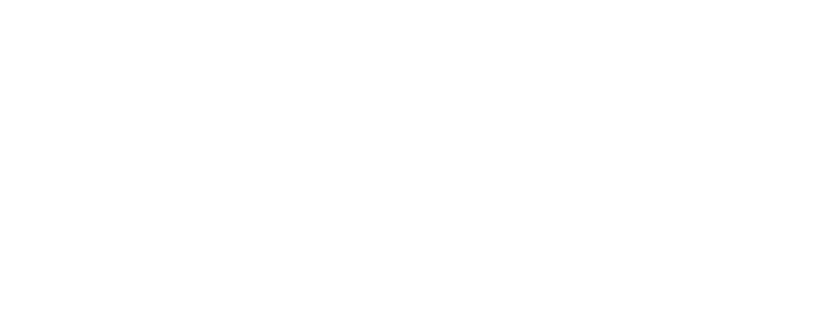
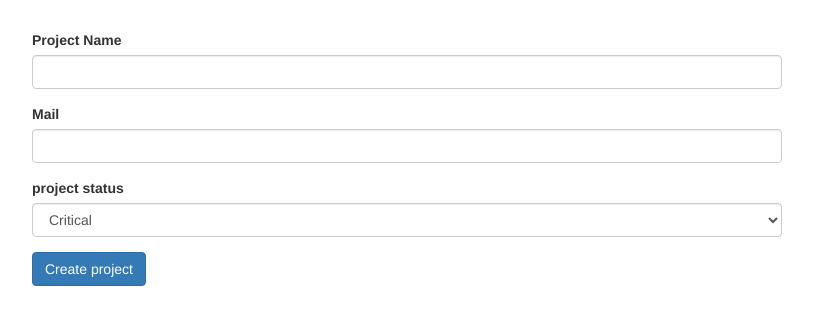
Before and after one commit to chocolatech/angular-complete-guide, an Angular app: page / in a window 1280 px wide. Shown: the top 324 px of the page, without its empty margins (233-1046 px from the left). Built offline with nearby package versions, Linux system fonts and the light colour scheme.

Commit message:
submit assignment 7

```diff
--- a/src/app/app.component.html
+++ b/src/app/app.component.html
@@ -14,6 +14,26 @@
 
           Upon submitting the form, simply print the value to the console
       -->
+
+      <form [formGroup]="projectForm" (ngSubmit)="onSaveProject()">
+        <div class="form-group">
+          <label for="name">Project Name</label>
+          <input type="text" class="form-control" id="name" formControlName="projectName">
+        </div>
+        <div class="form-group">
+          <label for="email">Mail</label>
+          <input type="email" class="form-control" id="email" formControlName="email">
+        </div>
+        <div class="form-group">
+          <label for="status">project status</label>
+          <select id="status" class="form-control" formControlName="projectStatus">
+            <option value="stable">Stable</option>
+            <option value="critical">Critical</option>
+            <option value="finished">Finished</option>
+          </select>
+        </div>
+        <button class="btn btn-primary" type="submit">Create project</button>
+      </form>
     </div>
   </div>
 </div>
--- a/src/app/app.component.ts
+++ b/src/app/app.component.ts
@@ -1,9 +1,25 @@
-import { Component } from '@angular/core';
+import { Component, OnInit } from '@angular/core';
+import { FormGroup, FormControl, Validators } from '@angular/forms';
+import { CustomValidators } from './custom-validators';
 
 @Component({
   selector: 'app-root',
   templateUrl: './app.component.html',
   styleUrls: ['./app.component.css']
 })
-export class AppComponent {
+export class AppComponent implements OnInit {
+  projectForm: FormGroup
+
+  ngOnInit() {
+    this.projectForm = new FormGroup({
+      'projectName': new FormControl(null, [Validators.required, CustomValidators.invalidProjectName], CustomValidators.asyncInvalidProjectName),
+      'email': new FormControl(null, [Validators.required, Validators.email]),
+      'projectStatus': new FormControl('critical'),
+    })
+  }
+
+  onSaveProject() {
+    console.log(this.projectForm.value)
+  }
+
 }
--- a/src/app/app.module.ts
+++ b/src/app/app.module.ts
@@ -1,6 +1,6 @@
 import { BrowserModule } from '@angular/platform-browser';
 import { NgModule } from '@angular/core';
-import { FormsModule } from '@angular/forms';
+import { FormsModule, ReactiveFormsModule } from '@angular/forms';
 
 
 import { AppComponent } from './app.component';
@@ -11,7 +11,7 @@
   ],
   imports: [
     BrowserModule,
-    FormsModule,
+    ReactiveFormsModule,
   ],
   providers: [],
   bootstrap: [AppComponent]
--- /dev/null
+++ b/src/app/custom-validators.ts
@@ -0,0 +1,23 @@
+import { FormControl } from "@angular/forms";
+import { Observable } from "rxjs";
+
+export class CustomValidators {
+    static invalidProjectName(control: FormControl): { [s: string]: boolean } {
+        if (control.value === 'Test') {
+            return { 'invalidProjectName': true }
+        }
+        return null
+    }
+    static asyncInvalidProjectName(control: FormControl): Promise<any> | Observable<any> {
+        const promise = new Promise((resolve, reject) => {
+            setTimeout(() => {
+                if (control.value === 'Testproject') {
+                    resolve({ 'invalidProjectName': true })
+                } else {
+                    resolve(null)
+                }
+            }, 2000)
+        })
+        return promise
+    }
+}
```
